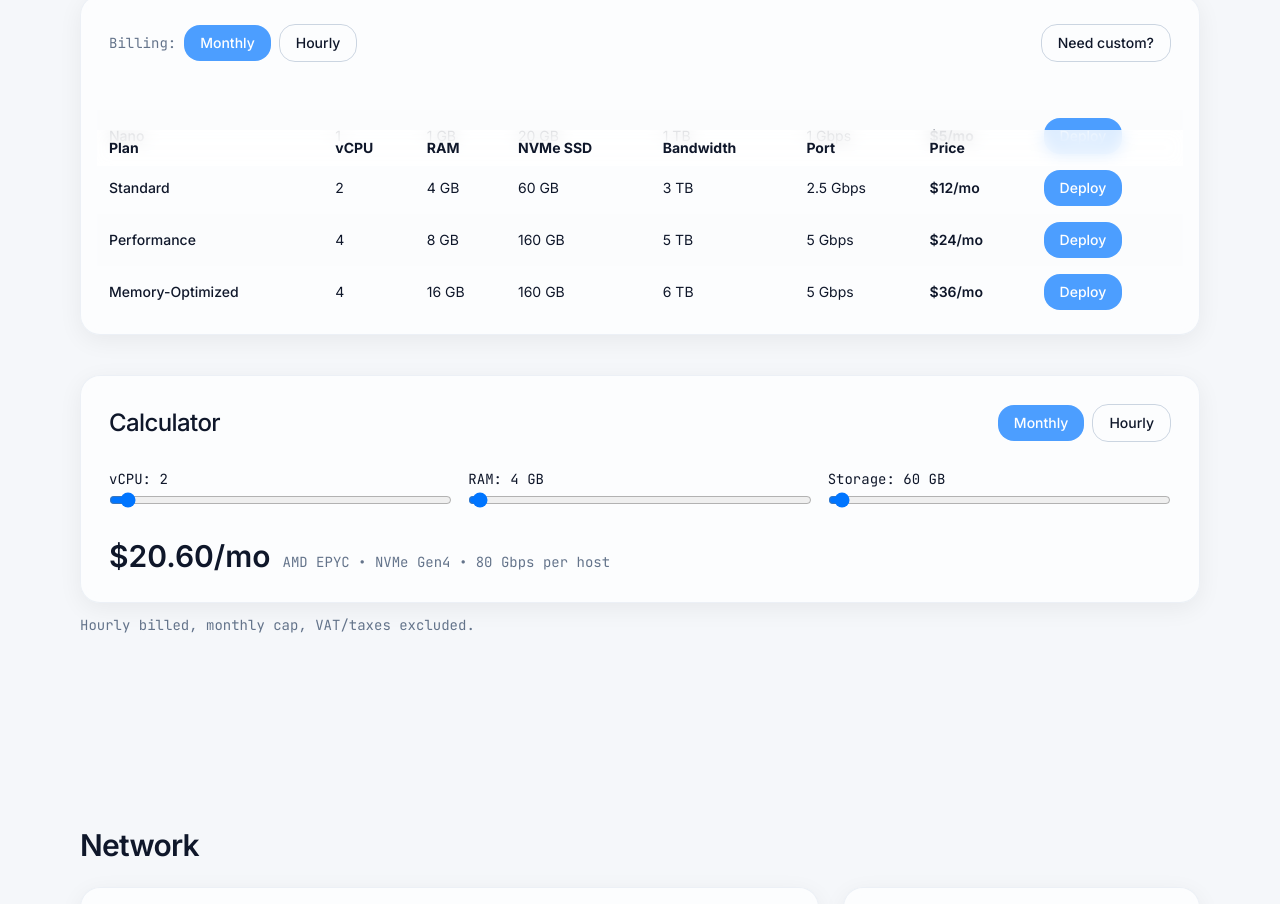
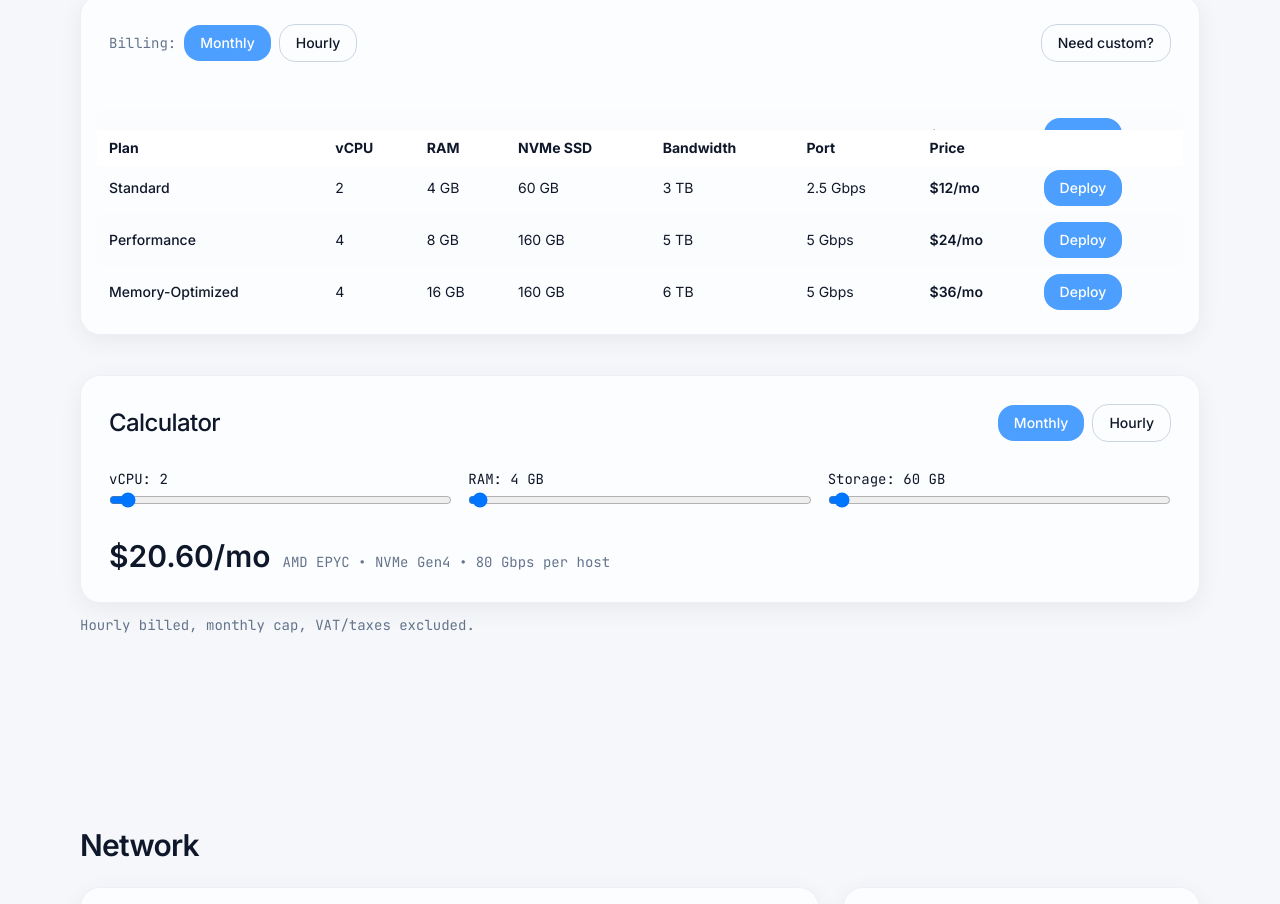
Before and after one commit to emiliauh/vertexnode, a Next.js app: page / in a window 1280 px wide. Shown: the part 1200-2104 px from the top of the page. Built offline with nearby package versions, Linux system fonts and the light colour scheme; no server answers.

Commit message:
Update globals.css

```diff
--- a/app/globals.css
+++ b/app/globals.css
@@ -11,6 +11,11 @@ html { scroll-behavior: smooth; }
 @media (prefers-reduced-motion: reduce) {
   * { animation-duration: 0.01ms !important; animation-iteration-count: 1 !important; transition-duration: 0.01ms !important; scroll-behavior: auto !important; }
 }
+
+@media (max-width: 768px) {
+  .table thead { position: static; }
+}
+
 
 body {
   @apply bg-base-light text-slate-900 dark:bg-base-dark dark:text-slate-100 font-sans;
@@ -32,8 +37,13 @@ body {
 
 .nav-sticky { @apply sticky top-0 z-50 backdrop-blur bg-white/70 dark:bg-slate-900/60 border-b border-slate-200/60 dark:border-slate-800; }
 
+/* Table helpers */
 .table { @apply w-full text-left text-sm; }
-.table thead { @apply sticky top-[56px] bg-white/80 dark:bg-slate-900/80 backdrop-blur z-10; }
+.table thead {
+  /* was: bg-white/80 dark:bg-slate-900/80 */
+  @apply sticky top-[56px] bg-white dark:bg-slate-900 backdrop-blur z-10;
+}
+
 .table th, .table td { @apply px-3 py-2; }
 .table tbody tr:nth-child(odd) { @apply bg-slate-50/40 dark:bg-slate-800/30; }
 
```
